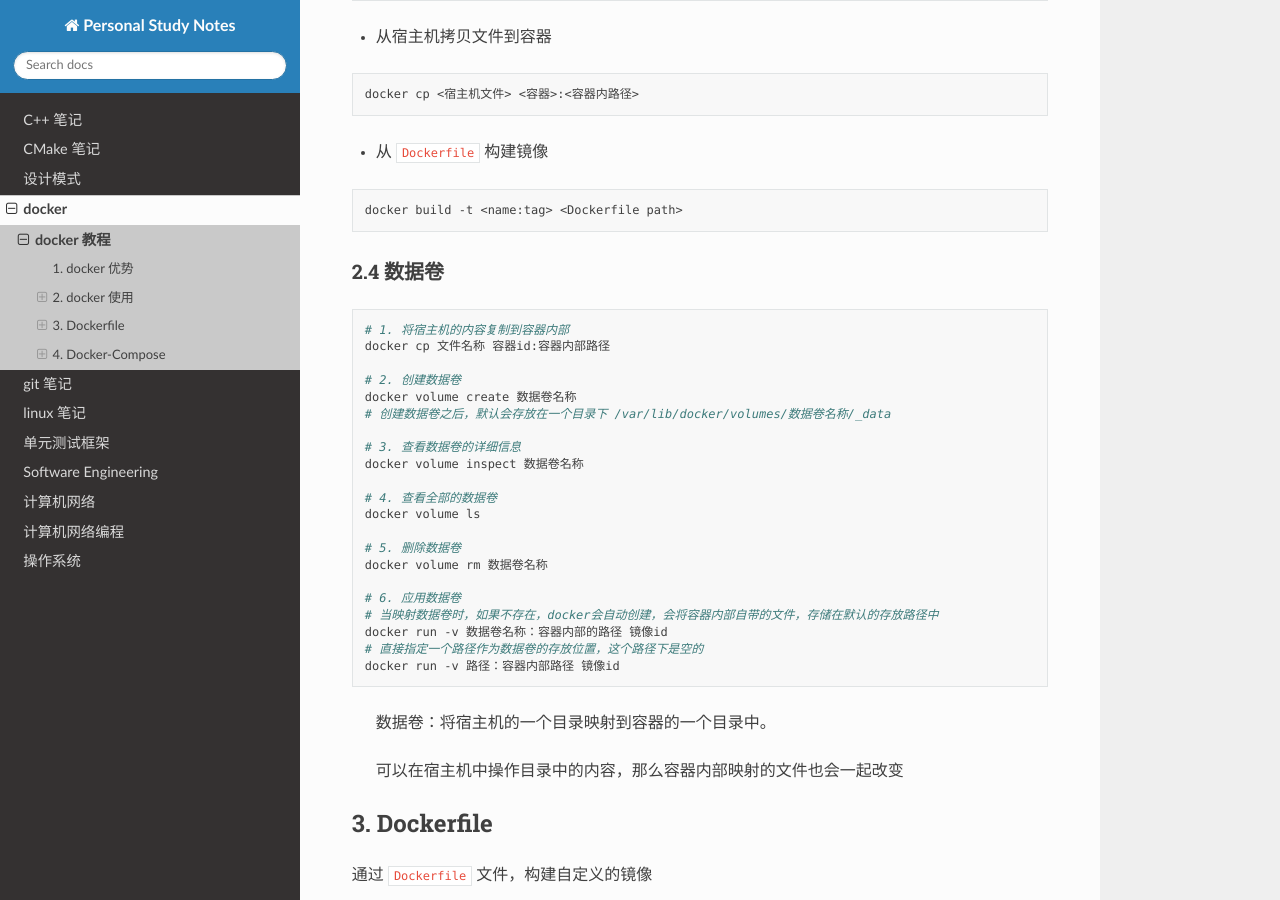
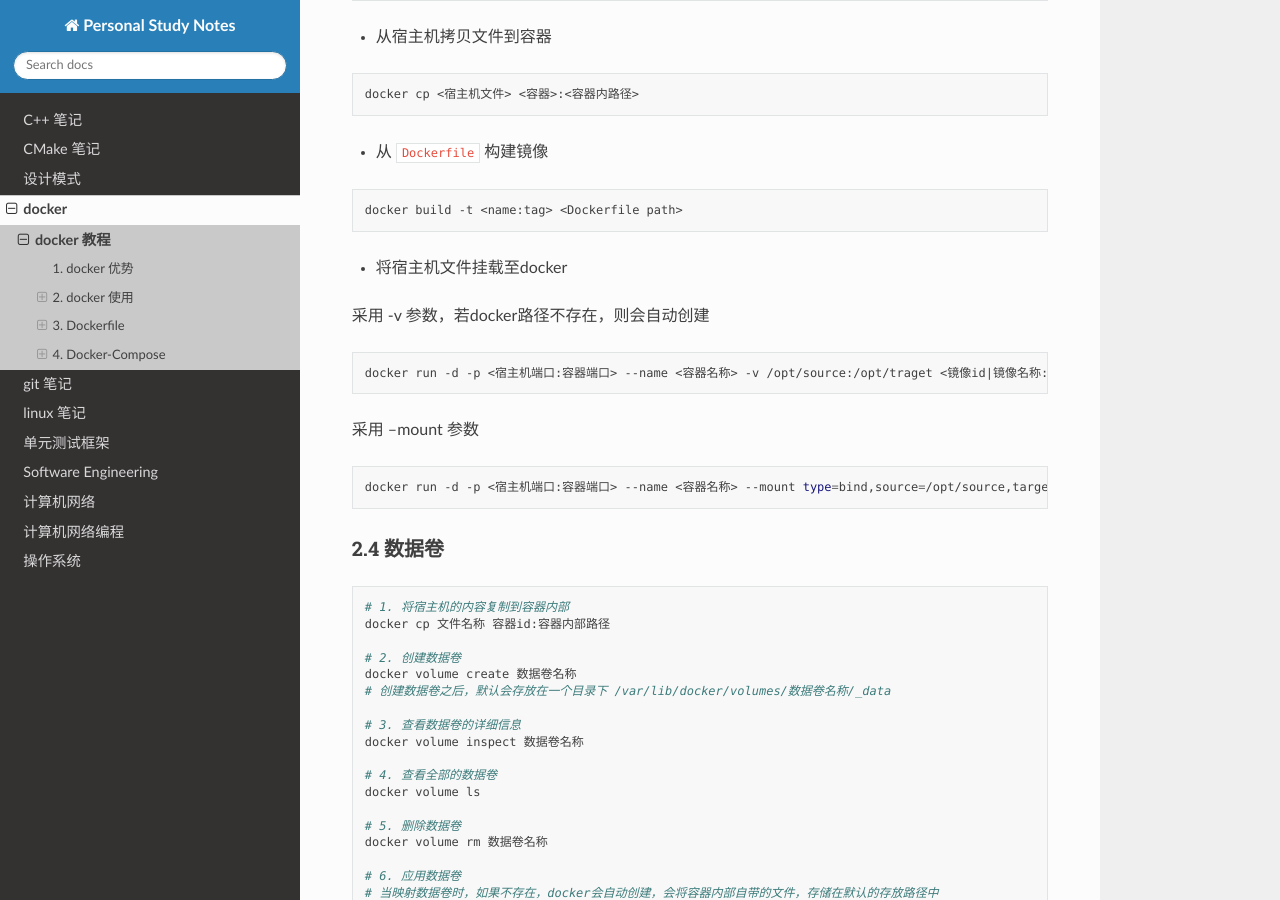
Before and after one commit to zwb-Shandow/StudyNotes, a Sphinx documentation site: the page built from source/docker/tutorial.md, in a window 1280 px wide and 900 px high, scrolled down 2347 px. Built offline with Sphinx 7.4.7 and the Read the Docs theme 2.0.0, drawn with Linux system fonts in a browser that asks for light colours.

Commit message:
update docker

````diff
--- a/source/docker/tutorial.md
+++ b/source/docker/tutorial.md
@@ -121,6 +121,20 @@ docker cp <宿主机文件> <容器>:<容器内路径>
 
 ```shell
 docker build -t <name:tag> <Dockerfile path>
+```
+
+- 将宿主机文件挂载至docker
+
+采用 -v 参数，若docker路径不存在，则会自动创建
+
+```shell
+docker run -d -p <宿主机端口:容器端口> --name <容器名称> -v /opt/source:/opt/traget <镜像id|镜像名称:tag>
+```
+
+采用 --mount 参数
+
+```shell
+docker run -d -p <宿主机端口:容器端口> --name <容器名称> --mount type=bind,source=/opt/source,target=/opt/target <镜像id|镜像名称:tag>
 ```
 
 ### 2.4 数据卷
````
